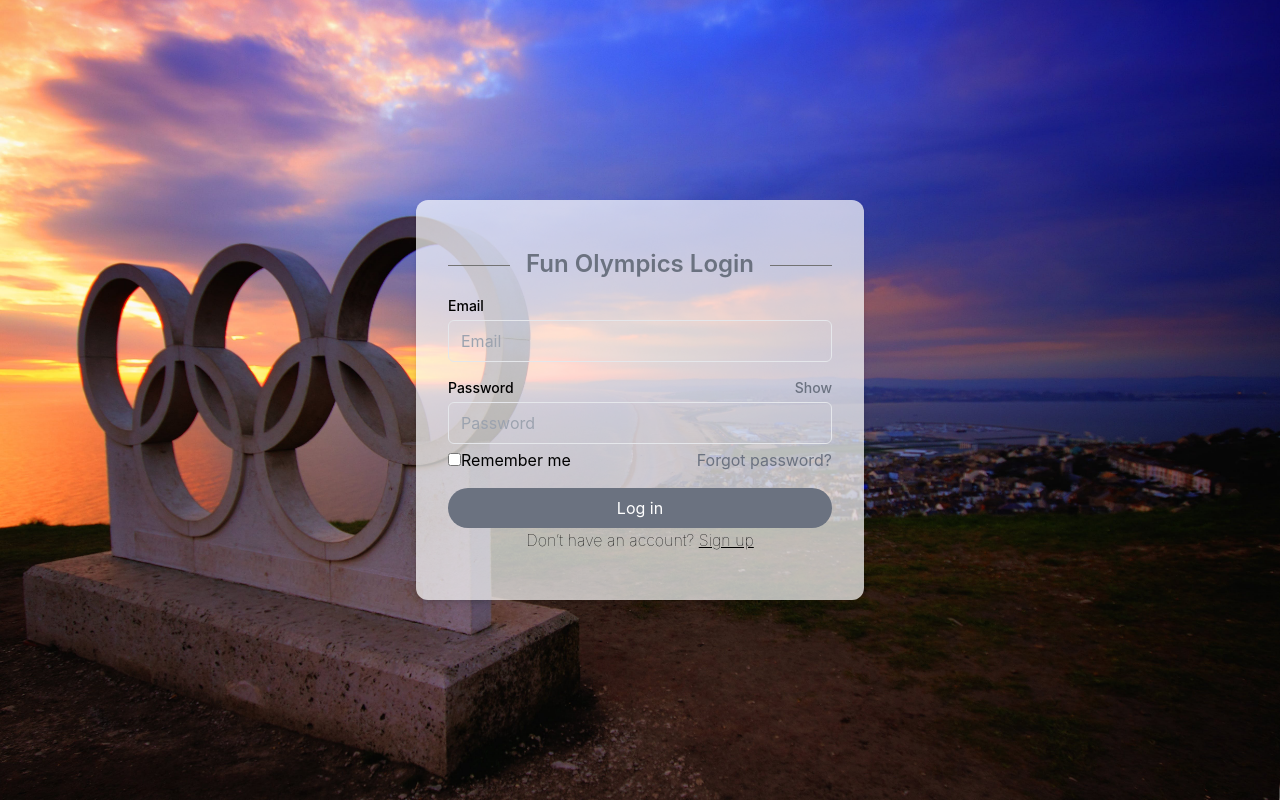
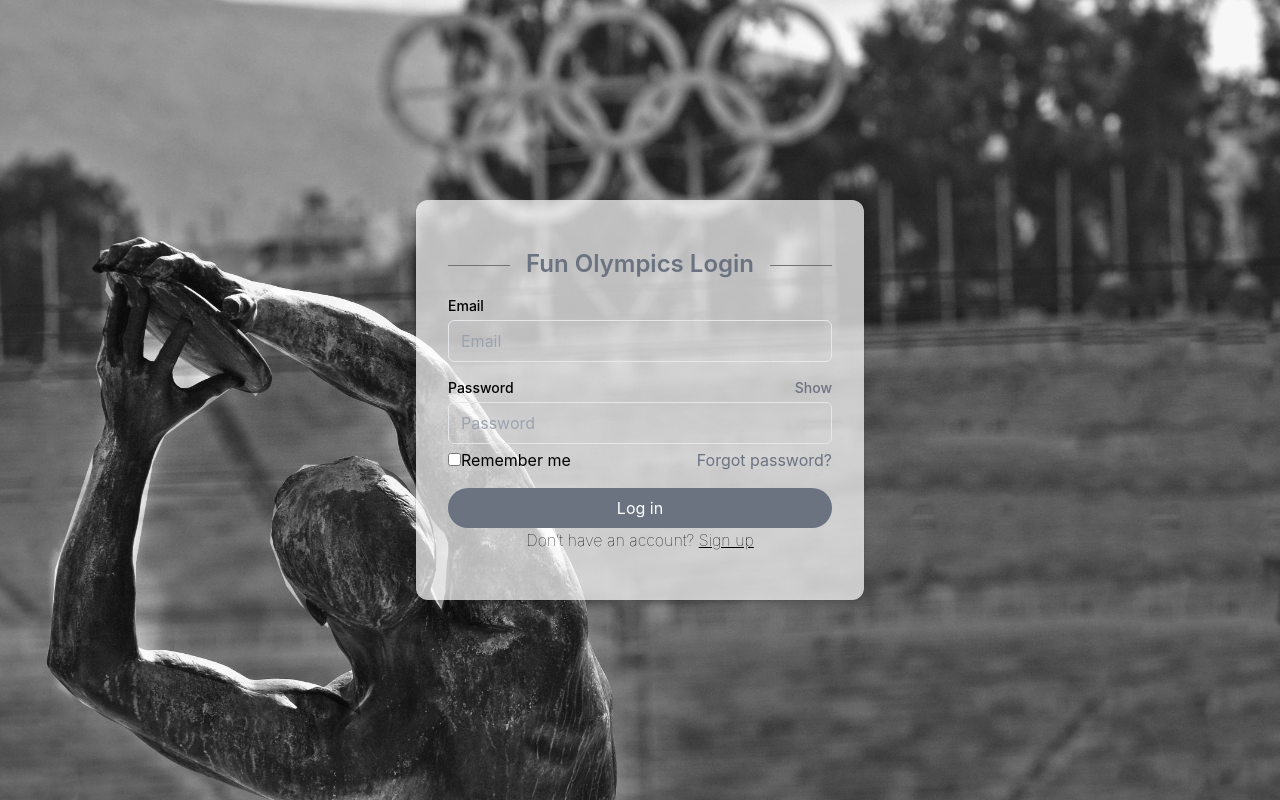
Before and after one commit to BakangMonei/Marco-PD-Assignment, a React (Create React App) app: page /LoginPage in a window 1280 px wide. Built offline with nearby package versions, Linux system fonts and the light colour scheme.

Commit message:
Dankoooo

```diff
--- a/src/App.css
+++ b/src/App.css
@@ -57,7 +57,7 @@
 }
 
 .bg_image {
-  background-image: url("../src/assets/images/login_image.jpeg");
+  background-image: url("../src/assets/images/marcoooo.jpg");
   background-size: cover;
   background-position: center;
 }
```
Also changed, not shown: src/assets/images/marcoooo.jpg (added).
